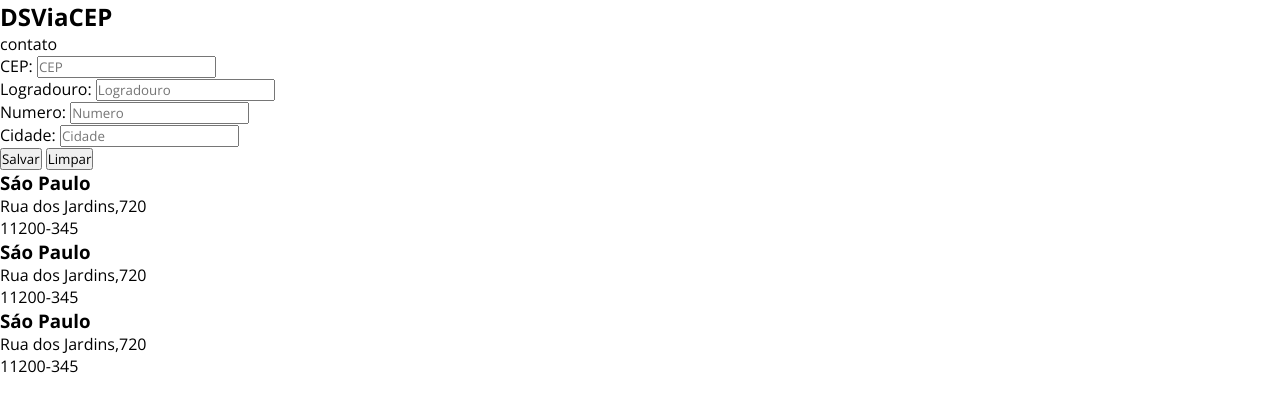
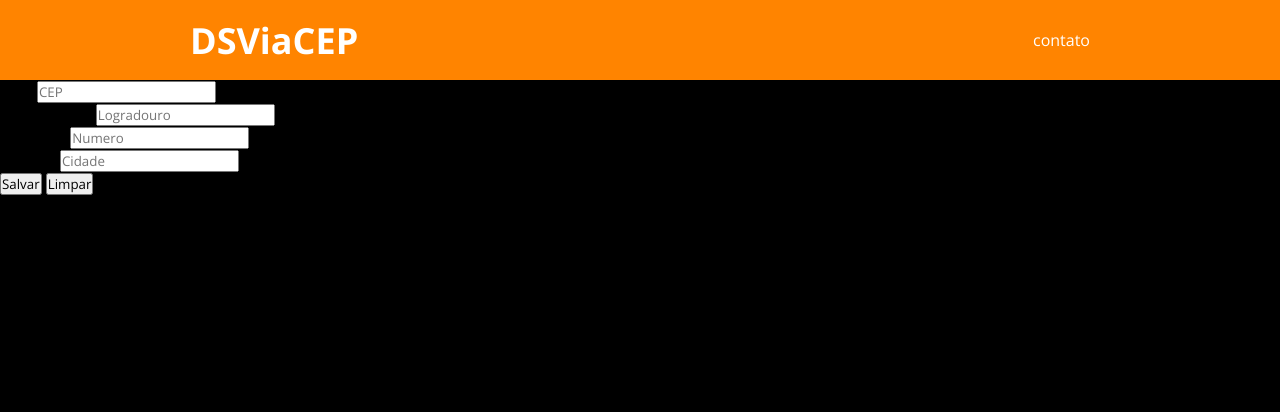
Before and after one commit to maririb749/projeto-via-cep, a plain HTML site: page index.html in a window 1280 px wide. Drawn offline with nearby package versions, Linux system fonts and the light colour scheme.

Commit message:
Estilizando a barra de navegação

```diff
--- a/css/styles.css
+++ b/css/styles.css
@@ -4,3 +4,36 @@
     margin: 0;
     font-family: 'Open Sans', sans-serif;
 }
+
+html,
+body {
+    background-color: #000;
+}
+
+.nav-container {
+    height: 80px;
+    background-color: #ff8400;
+    width: 100%;
+    padding: 0 20px;
+    display: flex;
+    align-items: center;
+}
+
+.nav-main {
+    width: 100%;
+    max-width: 900px;
+    margin: 0 auto;
+    display: flex;
+    align-items: center;
+    justify-content: space-between;
+}
+
+.nav-main h1 {
+    color: #fff;
+    font-size: 36px;
+}
+
+.contact-link {
+    color: #fff;
+    cursor: pointer;
+}
--- a/index.html
+++ b/index.html
@@ -15,10 +15,10 @@
 </head>
 
 <body>
-    <header>
-        <nav>
+    <header class="nav-container">
+        <nav class="nav-main">
             <h1>DSViaCEP</h1>
-            <div>contato</div>
+            <div class="contact-link">contato</div>
         </nav>
     </header>
     <main>
```
